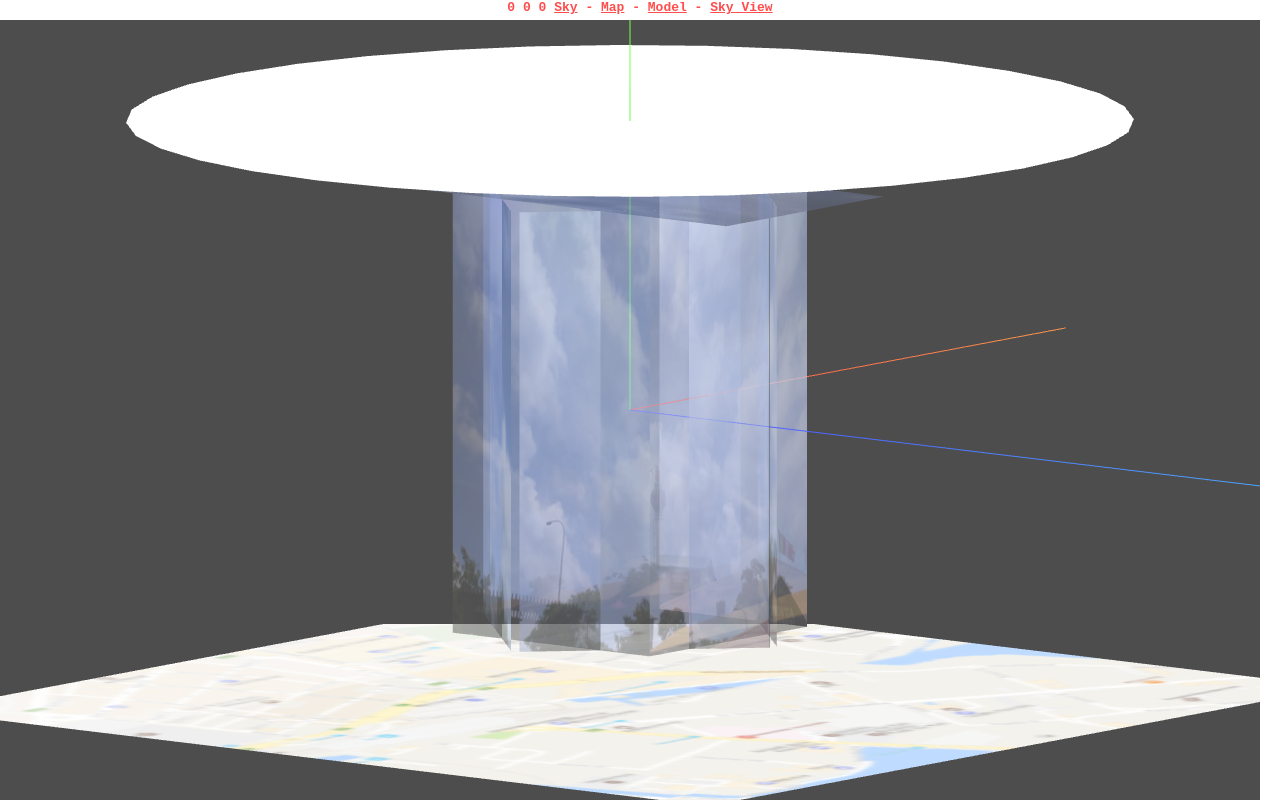
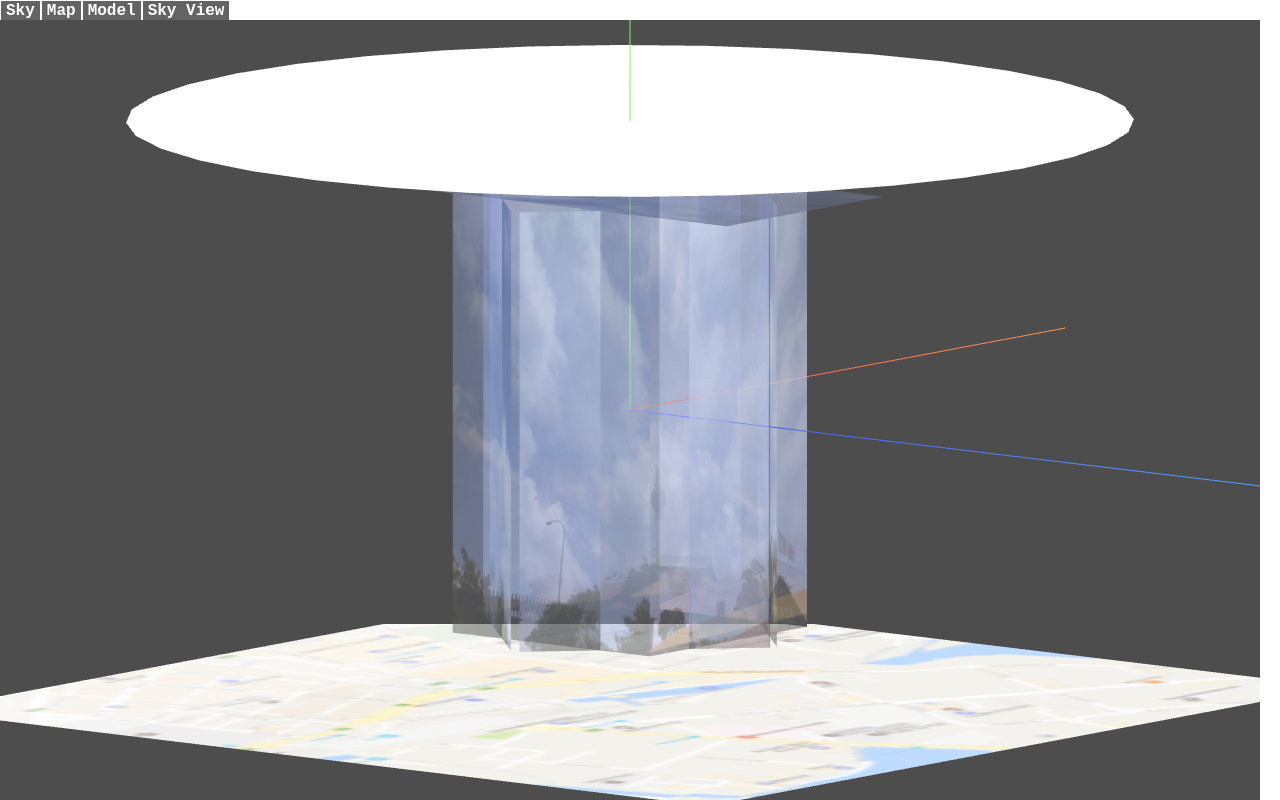
Before and after one commit to ravinduramesh/rain-catcher, a plain HTML site: page sky3d/index.html in a window 1280 px wide. Drawn offline with Linux system fonts and the light colour scheme; animation ran at ten frames a second.

Commit message:
Front end css ironing up

```diff
--- a/sky3d/index.html
+++ b/sky3d/index.html
@@ -1,67 +1,23 @@
-
-
 <html>
 	<head>
 		<title>Rain Catcher</title>
-		<style>
-			body {
-				color: #000;
-				font-family:Monospace;
-				font-size:13px;
-				text-align:center;
-				font-weight: bold;
-				background-color: #fff;
-				margin: 0px;
-				overflow: hidden;
-			}
-			#info {
-				color:#000;
-				position: absolute;
-				top: 0px; width: 100%;
-				padding: 5px;
-
-			}
-
-			a {
-				color: red;
-			}
-		#sysdata{
-			position = 'absolute';
-			zIndex:1000;
-			background:#ffffff;
-			color:red;
-			opacity:0.7;
-			left:0px;
-			top:0px
-
-		}
-		.inlx{
-			display:inline-block;
-		}
-		</style>
+		<meta name="viewport" content="user-scalable=no, initial-scale=1, maximum-scale=1, minimum-scale=1, width=device-width" />
+		<link rel="stylesheet" type="text/css" href="style.css" />
 	</head>
 	<body>
 	<div id="sysdata">
-	<div id="camerax" class="inlx">111</div>
-	<div id="butns" class="inlx">
-	<a href="javascript:router(1)">Sky<a>
-	- <a href="javascript:router(2)">Map<a>
-	- <a href="javascript:router(3)">Model<a>
-	- <a href="javascript:router(4)">Sky View<a>
-
-
-
-	</div>
-
+		<div id="camerax" class="inlx">111</div>
+		<div id="butns" class="inlx">
+			<a href="javascript:router(1)">Sky</a><a href="javascript:router(2)">Map</a><a href="javascript:router(3)">Model</a><a href="javascript:router(4)">Sky View</a>
+		</div>
 		<script src="js/three.js"></script>
 		<script src="js/controls/OrbitControls.js"></script>
 		<script type="text/javascript" src="js/controls/TrackballControls.js"></script>
 		<script type="text/javascript" src="js/Detector.js"></script>
 		<script type="text/javascript" src="js/Stats.js"></script>
 		<script type="text/javascript" src="js/KeyboardState.js"></script>
-
-<div id="ThreeJS" style="position: absolute; left:0px; top:20px"></div>
-<script>
+		<div id="ThreeJS" style="position: absolute; left:0px; top:20px"></div>
+		<script>
 // global variables
 var container, scene, camera, renderer, controls, stats;
 var lighting, ambient, keyLight, fillLight, backLight;
--- /dev/null
+++ b/sky3d/style.css
@@ -0,0 +1,47 @@
+
+body {
+	color: #000;
+	font-family:Monospace;
+	font-size:13px;
+	text-align:center;
+	font-weight: bold;
+	background-color: #fff;
+	margin: 0px;
+	overflow: hidden;
+}
+
+#info {
+	color:#000;
+	position: absolute;
+	top: 0px; width: 100%;
+	padding: 5px;
+}
+
+#sysdata{
+	position:fixed;
+	z-index:1000;
+	background:#ffffff;
+	color:red;
+	opacity:0.7;
+	left:0px;
+	top:0px;
+}
+
+#sysdata a{
+	color:white;
+	text-decoration:none;
+	display:inline-block;
+	background-color:#202020;
+	padding:1px 5px;
+	margin:1px;
+	font-weight: 600;
+	font-size: 12pt;
+}
+
+.inlx{
+	display:inline-block;
+}
+
+#camerax{
+	display:none;
+}
```
